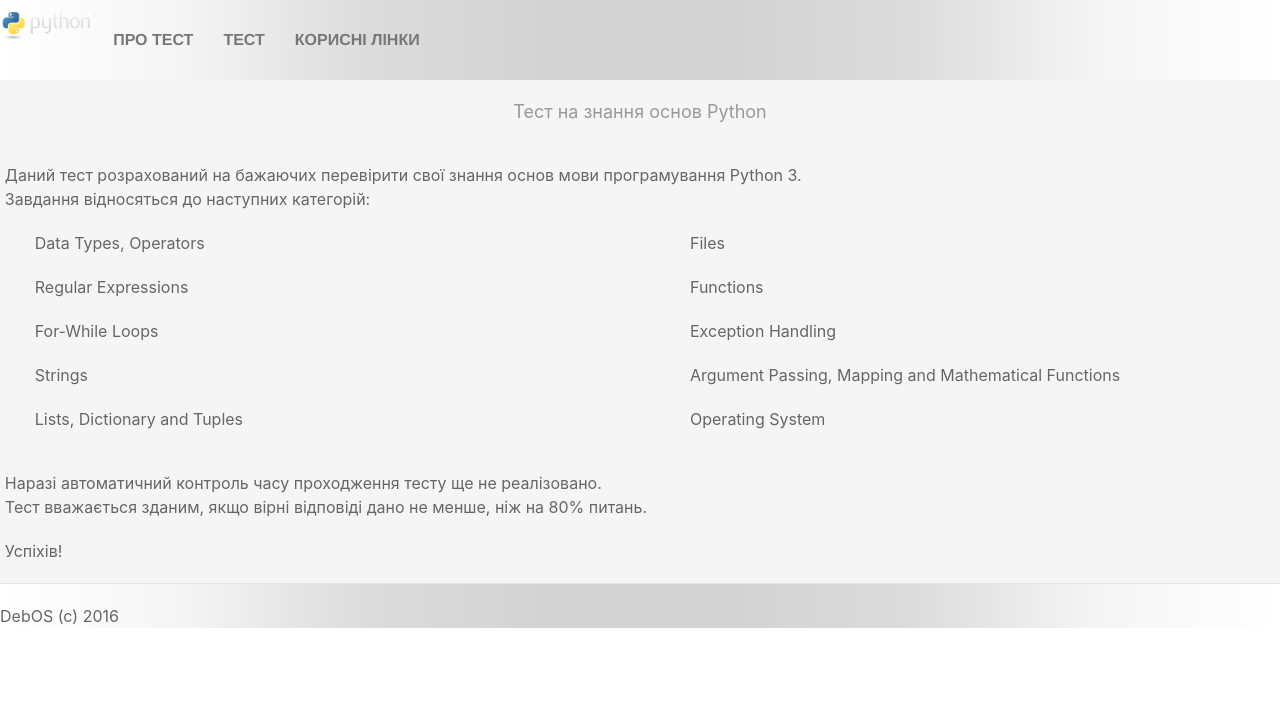
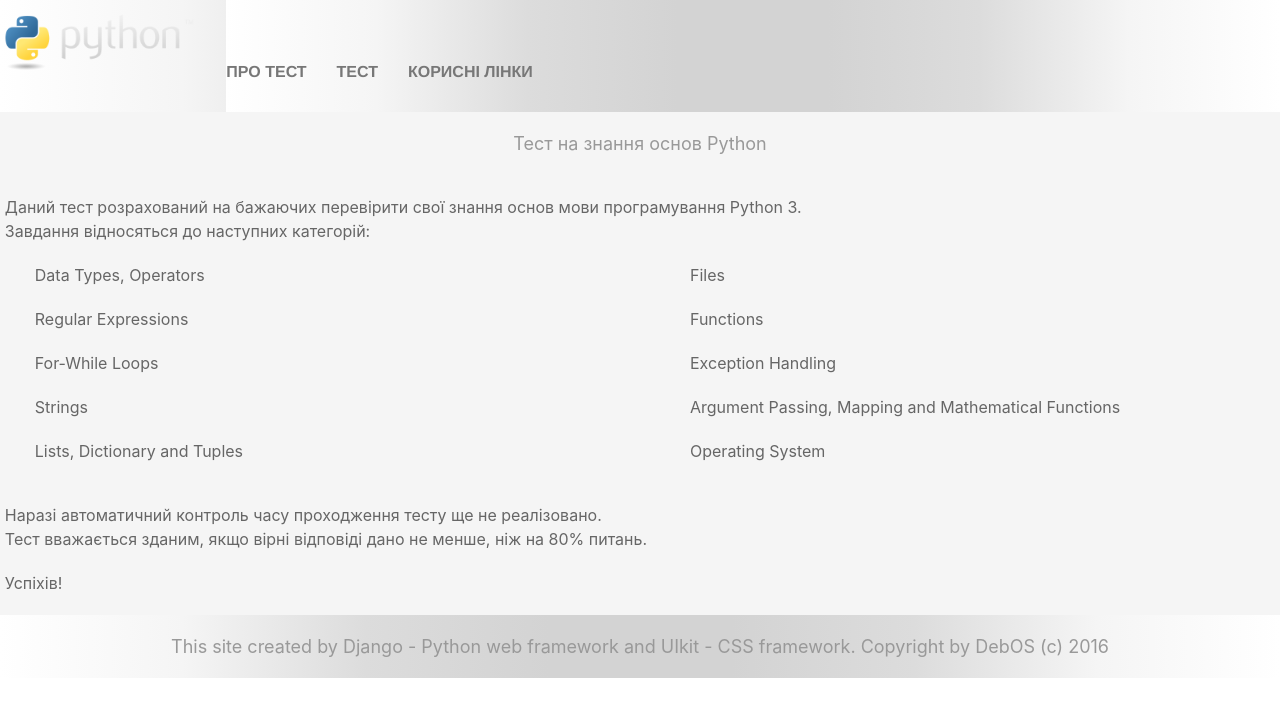
Before and after one commit to Viach/PyTest, a Django app: page /quiz/ in a window 1280 px wide. Shown: the top 717 px of the page. Run offline with Django 3.2, Linux system fonts and the light colour scheme; data comes from the database, SQL or seed files in the repository; both versions use the stored data as it was after the commit; some libraries are stand-ins or nearby versions.

Commit message:
databases update ( re] )

```diff
--- a/quiz/models.py
+++ b/quiz/models.py
@@ -49,7 +49,7 @@ class G(object):
 
 
 class Quiz():
-    def __init__(self, n=4):
+    def __init__(self, n=25):
         self.questions = Question.objects.all()[:n]
 
     def __str__(self):
--- a/quiz/static/quiz/css/quiz.css
+++ b/quiz/static/quiz/css/quiz.css
@@ -96,7 +96,7 @@ color: #659f13;
 .site_logo {
 float: left;
 margin-top: 0.5em;
-height:2em;
+height:4em;
 }
 
 .title {
--- a/quiz/templates/quiz/base.html
+++ b/quiz/templates/quiz/base.html
@@ -11,9 +11,9 @@
 <body>
 <div id="container" class="uk-width-large-7-10 uk-width-medium-1-1 uk-container-center">
     <header>
+        <img src="{% static 'quiz/images/python_logo.png' %}" class="site_logo" alt="Logo"/>
+        <nav class="uk-navbar" style="padding-top: 2em;">
 
-        <nav class="uk-navbar">
-            <img src="{% static 'quiz/images/python_logo.png' %}" class="site_logo" alt="Logo"/>
             <ul class="uk-navbar-nav">
                 <li><a href="{% url 'index' %}">Про тест</a></li>
                 <li><a href="{% url 'quiz' 'start' %}">Тест</a></li>
@@ -25,8 +25,8 @@
         {% block content %}{% endblock %}
     </div>
     <footer>
-        <hr>
-        DebOS (c) 2016
+        <p class="title">This site created by Django - Python web framework and UIkit - CSS framework. Copyright by
+            DebOS (c) 2016</p>
     </footer>
 </div>
 </body>
--- a/quiz/templates/quiz/quiz_finish.html
+++ b/quiz/templates/quiz/quiz_finish.html
@@ -14,8 +14,6 @@
         <span class="result_answer_false">не пройдено</span>{%endif%}.
     </p>
 </div>
-<hr>
-
 
 {% for r, name, code, correct_answer, user_answer, explanation in questions_answers %}
 <div class="{% if forloop.counter|divisibleby:2 %} result_line_even {% else %} result_line_odd {% endif %} ">
```
Also changed, not shown: db.sqlite3.
